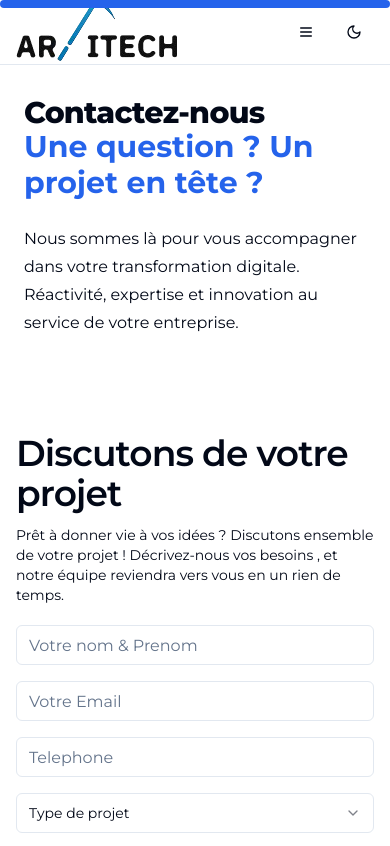
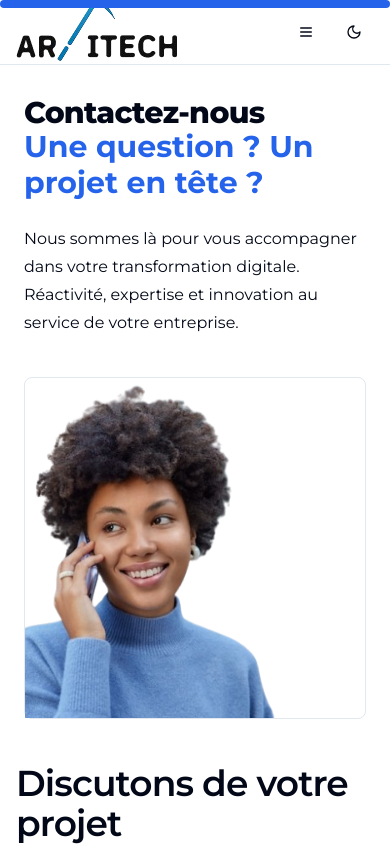
Before and after one commit to ArtitechEnterprise/artitech-website, a Next.js app: page /contact in a window 390 px wide. Shown: the top 846 px of the page. Built offline with nearby package versions, Linux system fonts and the light colour scheme.

Commit message:
feat(contact-hero): update styling and image attributes for improved layout

```diff
--- a/sections/contact-hero-section.tsx
+++ b/sections/contact-hero-section.tsx
@@ -14,7 +14,7 @@ Réactivité, expertise et innovation au service de votre entreprise."
         initial={{ opacity: 0, y: 20 }}
         animate={{ opacity: 1, y: 0 }}
         transition={{ duration: 0.5 }}
-        className="hidden rounded-lg lg:block"
+        className="relative -mt-8 mb-5 flex items-center justify-center rounded-lg border border-input bg-card md:max-w-[200px] lg:-m-0 lg:mb-0 lg:block lg:h-[500px] lg:max-w-full lg:border-none lg:bg-transparent"
       >
         {/* eslint-disable-next-line @next/next/no-img-element */}
         <img
@@ -22,8 +22,8 @@ Réactivité, expertise et innovation au service de votre entreprise."
           height={400}
           loading="lazy"
           src="/contact-image.png"
-          alt="service architech"
-          className="aspect-square h-full w-full object-cover lg:object-top"
+          alt="contact image"
+          className="aspect-square w-full object-cover object-right lg:object-top"
         />
       </motion.div>
     </BaseHeroSection>
```
